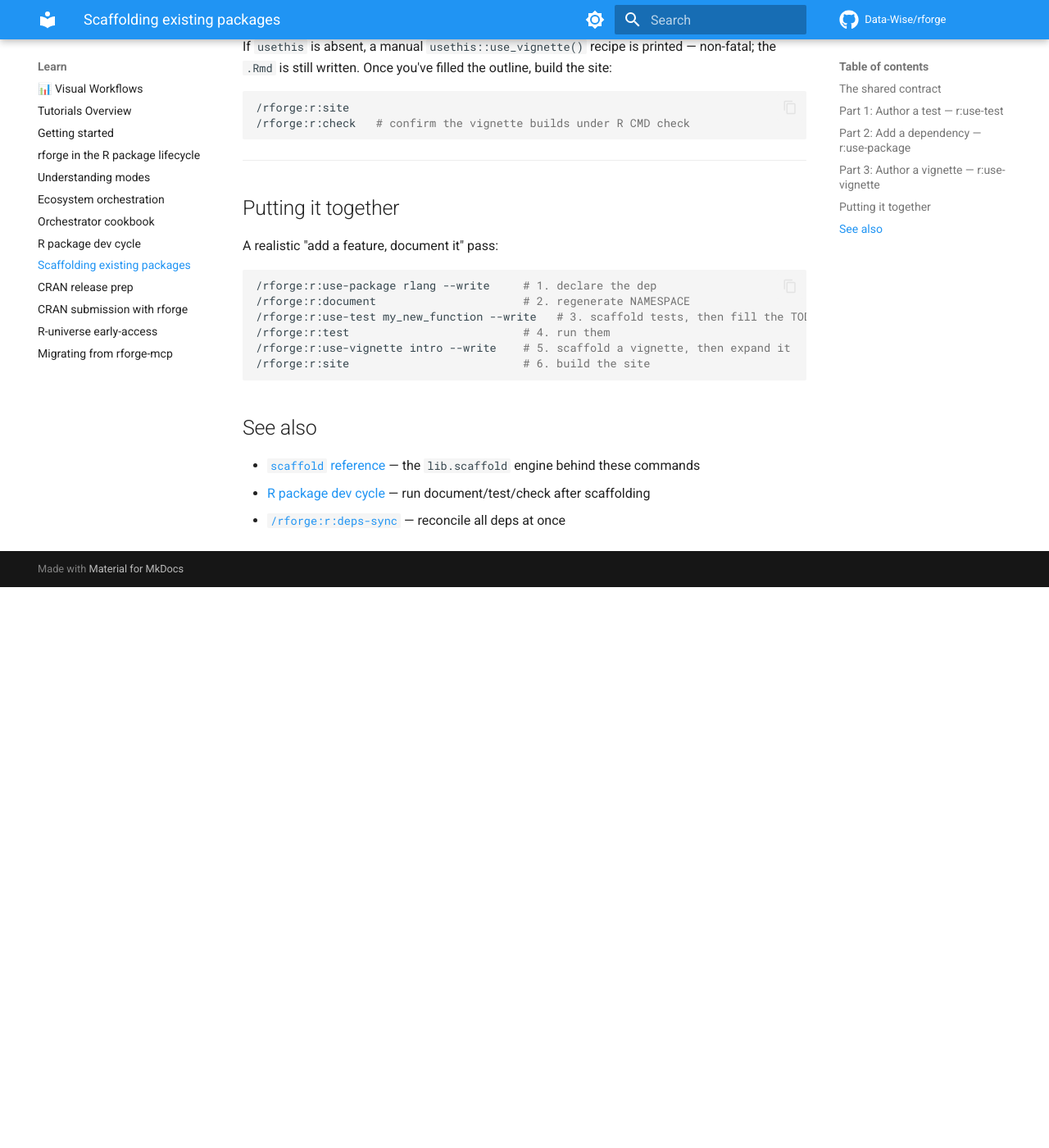
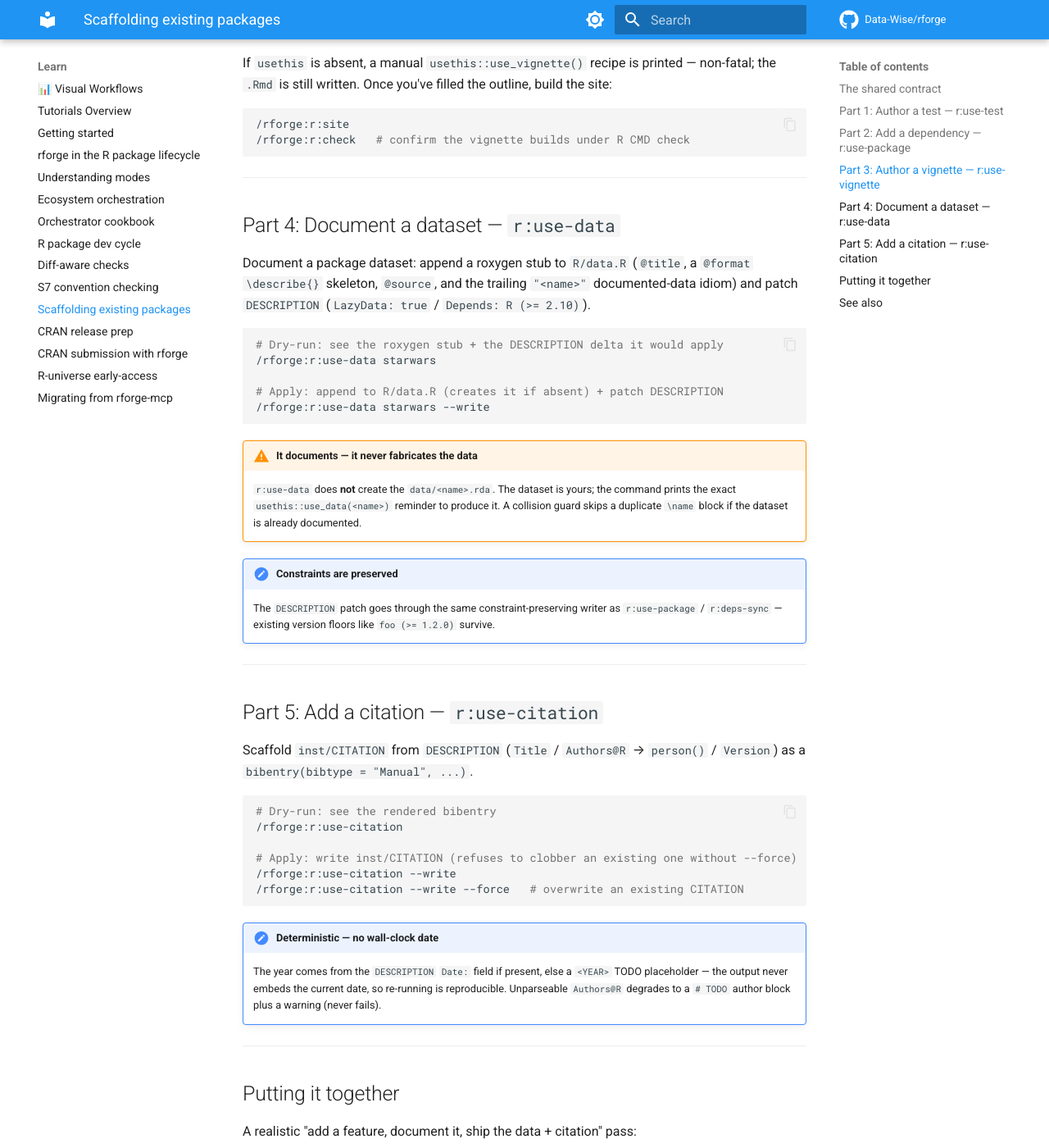
Before and after one commit to Data-Wise/rforge, an MkDocs documentation site: the page built from docs/tutorials/scaffolding-existing-packages.md, in a window 1280 px wide and 1400 px high, scrolled down 2666 px. Shown: the whole window at 82% size. Built offline with MkDocs 1.6.1 and Material for MkDocs 9.7.7, drawn with Linux system fonts in a browser that asks for light colours; comment, search, counter and statistics services are not loaded; before the commit the page ends 3382 px from its top, so only the background shows below that; some of the changed text lies outside the part shown.

Commit message:
docs(learn): fill tutorial + flowchart gaps for recent features
Doc gap analysis (v2.10.0–v2.11.1) found Learn-section gaps (reference/commands.md
were current; tutorials/flowcharts lagged — no gate guards prose). Fills them:

- NEW tutorials/diff-aware-checks.md — --changed merge-gate workflow
  ([introduced]/[pre-existing] tagging, --base, --fail-on for CI) + mermaid flow
- NEW tutorials/s7-convention-checking.md — r:s7-review static / --eco / --runtime
  (incl. method_on_missing_class) + mermaid flow
- scaffolding-existing-packages.md — add Part 4 (r:use-data) + Part 5 (r:use-citation),
  update TL;DR (3→5 r:use-* commands) + combined example
- workflows/index.md — 2 new flowcharts (diff-aware merge gate, S7 checking)
- tutorials/README.md — add the 4 missing tutorials (diff-aware, s7, scaffolding,
  orchestrator-cookbook) to the table + list
- mkdocs.yml nav — register the 2 new tutorials

mkdocs --strict clean; test-all 41/41.

Co-Authored-By: Claude Opus 4.8 (1M context) <noreply@anthropic.com>

````diff
--- a/docs/tutorials/scaffolding-existing-packages.md
+++ b/docs/tutorials/scaffolding-existing-packages.md
@@ -1,8 +1,8 @@
 # 🏗️ Scaffolding for existing packages
 
 !!! tip "TL;DR (30 seconds)"
-    - **What:** Three `r:use-*` commands that scaffold a test file, a dependency, and a vignette into an **existing** package.
-    - **Why:** Less boilerplate, fewer forgotten steps (NAMESPACE, VignetteBuilder, testthat infra) — and rforge picks `Imports` vs `Suggests` for you.
+    - **What:** Five `r:use-*` commands that scaffold a test file, a dependency, a vignette, a documented dataset, and a citation into an **existing** package.
+    - **Why:** Less boilerplate, fewer forgotten steps (NAMESPACE, VignetteBuilder, testthat infra, `LazyData`, `inst/CITATION`) — and rforge picks `Imports` vs `Suggests` for you.
     - **How:** Everything is **dry-run by default**. Read the plan, then re-run with `--write`.
     - **Safety:** No oracle — generated assertions and prose are `# TODO`. The engine never invents expected values.
     - **Next:** [R package dev cycle](r-dev-cycle.md) to run what you scaffolded.
@@ -117,17 +117,65 @@ the `.Rmd` is still written. Once you've filled the outline, build the site:
 
 ---
 
+## Part 4: Document a dataset — `r:use-data`
+
+Document a package dataset: append a roxygen stub to `R/data.R` (`@title`, a `@format
+\describe{}` skeleton, `@source`, and the trailing `"<name>"` documented-data idiom) and
+patch `DESCRIPTION` (`LazyData: true` / `Depends: R (>= 2.10)`).
+
+```bash
+# Dry-run: see the roxygen stub + the DESCRIPTION delta it would apply
+/rforge:r:use-data starwars
+
+# Apply: append to R/data.R (creates it if absent) + patch DESCRIPTION
+/rforge:r:use-data starwars --write
+```
+
+!!! warning "It documents — it never fabricates the data"
+    `r:use-data` does **not** create the `data/<name>.rda`. The dataset is yours; the
+    command prints the exact `usethis::use_data(<name>)` reminder to produce it. A
+    collision guard skips a duplicate `\name` block if the dataset is already documented.
+
+!!! note "Constraints are preserved"
+    The `DESCRIPTION` patch goes through the same constraint-preserving writer as
+    `r:use-package` / `r:deps-sync` — existing version floors like `foo (>= 1.2.0)` survive.
+
+---
+
+## Part 5: Add a citation — `r:use-citation`
+
+Scaffold `inst/CITATION` from `DESCRIPTION` (`Title` / `Authors@R` → `person()` / `Version`)
+as a `bibentry(bibtype = "Manual", ...)`.
+
+```bash
+# Dry-run: see the rendered bibentry
+/rforge:r:use-citation
+
+# Apply: write inst/CITATION (refuses to clobber an existing one without --force)
+/rforge:r:use-citation --write
+/rforge:r:use-citation --write --force   # overwrite an existing CITATION
+```
+
+!!! note "Deterministic — no wall-clock date"
+    The year comes from the `DESCRIPTION` `Date:` field if present, else a `<YEAR>` TODO
+    placeholder — the output never embeds the current date, so re-running is reproducible.
+    Unparseable `Authors@R` degrades to a `# TODO` author block plus a warning (never fails).
+
+---
+
 ## Putting it together
 
-A realistic "add a feature, document it" pass:
+A realistic "add a feature, document it, ship the data + citation" pass:
 
 ```bash
-/rforge:r:use-package rlang --write     # 1. declare the dep
-/rforge:r:document                      # 2. regenerate NAMESPACE
+/rforge:r:use-package rlang --write          # 1. declare the dep
+/rforge:r:document                           # 2. regenerate NAMESPACE
 /rforge:r:use-test my_new_function --write   # 3. scaffold tests, then fill the TODOs
-/rforge:r:test                          # 4. run them
-/rforge:r:use-vignette intro --write    # 5. scaffold a vignette, then expand it
-/rforge:r:site                          # 6. build the site
+/rforge:r:test                               # 4. run them
+/rforge:r:use-vignette intro --write         # 5. scaffold a vignette, then expand it
+/rforge:r:use-data demo_data --write         # 6. document a bundled dataset
+/rforge:r:use-citation --write               # 7. scaffold inst/CITATION
+/rforge:r:site                               # 8. build the site
 ```
 
 ## See also
--- a/mkdocs.yml
+++ b/mkdocs.yml
@@ -100,6 +100,8 @@ nav:
     - "Ecosystem orchestration": tutorials/ecosystem-orchestration.md
     - "Orchestrator cookbook": tutorials/orchestrator-cookbook.md
     - "R package dev cycle": tutorials/r-dev-cycle.md
+    - "Diff-aware checks": tutorials/diff-aware-checks.md
+    - "S7 convention checking": tutorials/s7-convention-checking.md
     - "Scaffolding existing packages": tutorials/scaffolding-existing-packages.md
     - "CRAN release prep": tutorials/cran-release-prep.md
     - "CRAN submission with rforge": tutorials/cran-submission-with-rforge.md
````
Also changed, not shown: docs/tutorials/README.md (+16 -0 lines), docs/tutorials/diff-aware-checks.md (added, +97 -0 lines), docs/tutorials/s7-convention-checking.md (added, +108 -0 lines), docs/workflows/index.md (+36 -0 lines).
